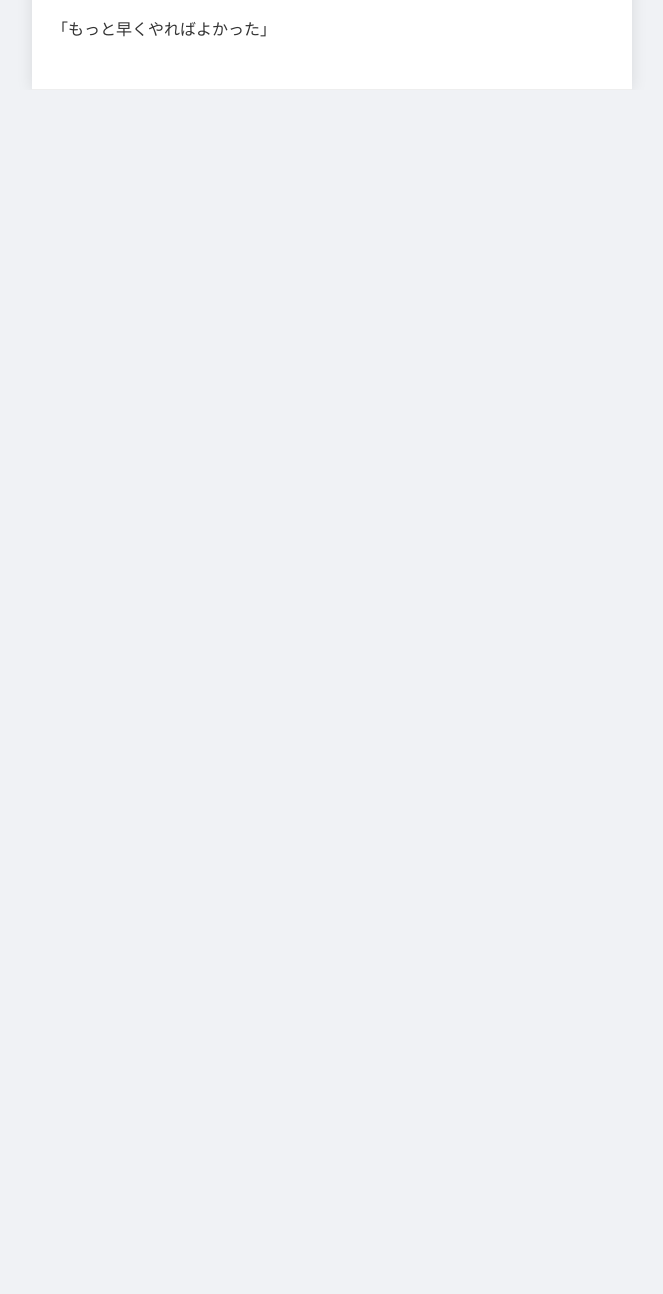
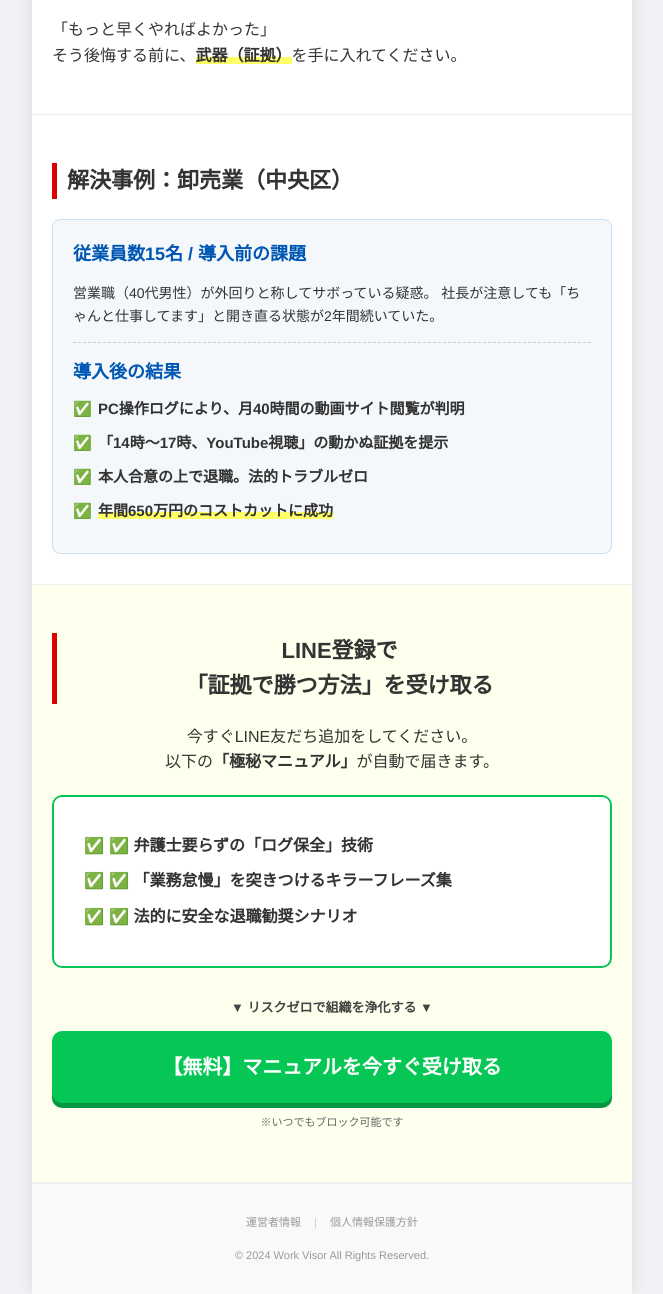
Before and after one commit to terusgrantchester/mitsunari-lp, a plain HTML site: page index.html in a window 1280 px wide. Shown: the part 1224-2518 px from the top of the page, without its empty margins (308-971 px from the left). Before the commit the page ends 1314 px from the top, so only its background shows below. Drawn offline with Linux system fonts and the light colour scheme.

Commit message:
Update index.html

```diff
--- a/index.html
+++ b/index.html
@@ -99,4 +99,63 @@
             放置すればするほど、<br>あなたの会社の利益は食い潰されます。
         </div>
         <p>
-            「もっと早くやればよかった」<br
+            「もっと早くやればよかった」<br>
+            そう後悔する前に、<span class="marker">武器（証拠）</span>を手に入れてください。
+        </p>
+    </div>
+
+    <div class="section">
+        <h2>解決事例：卸売業（中央区）</h2>
+        <div class="case-study">
+            <span class="case-title">従業員数15名 / 導入前の課題</span>
+            <p style="font-size: 14px;">
+                営業職（40代男性）が外回りと称してサボっている疑惑。
+                社長が注意しても「ちゃんと仕事してます」と開き直る状態が2年間続いていた。
+            </p>
+            <hr style="border:0; border-top:1px dashed #ccc; margin:15px 0;">
+            <span class="case-title red">導入後の結果</span>
+            <ul class="check-list" style="padding:0; margin:0; font-size:15px;">
+                <li>PC操作ログにより、月40時間の動画サイト閲覧が判明</li>
+                <li>「14時〜17時、YouTube視聴」の動かぬ証拠を提示</li>
+                <li>本人合意の上で退職。法的トラブルゼロ</li>
+                <li><span class="marker">年間650万円のコストカットに成功</span></li>
+            </ul>
+        </div>
+    </div>
+
+    <div class="section" style="background: #ffffed;">
+        <h2 class="center">LINE登録で<br>「証拠で勝つ方法」を受け取る</h2>
+        <p class="center">
+            今すぐLINE友だち追加をしてください。<br>
+            以下の<strong>「極秘マニュアル」</strong>が自動で届きます。
+        </p>
+
+        <div style="background:#fff; padding:20px; border:2px solid #06c755; border-radius:10px; margin-top:20px;">
+            <ul class="check-list" style="padding-left:10px;">
+                <li>✅ <strong>弁護士要らずの「ログ保全」技術</strong></li>
+                <li>✅ <strong>「業務怠慢」を突きつけるキラーフレーズ集</strong></li>
+                <li>✅ <strong>法的に安全な退職勧奨シナリオ</strong></li>
+            </ul>
+        </div>
+
+        <div class="btn-area" style="background:transparent; padding:0; margin-top:30px;">
+            <p class="micro-copy red">▼ リスクゼロで組織を浄化する ▼</p>
+            <a href="https://lin.ee/BZg9fZK" class="btn" onclick="fbq('track', 'Lead');">
+                【無料】マニュアルを今すぐ受け取る
+            </a>
+            <p style="font-size: 11px; color: #666;">※いつでもブロック可能です</p>
+        </div>
+    </div>
+
+<footer style="background-color: #f9f9f9; color: #999; padding: 30px 20px; text-align: center; font-size: 11px; border-top: 1px solid #eee; margin-top: 0;">
+    <div style="margin-bottom: 15px;">
+        <a href="https://ncinc.jp/company/profile/" target="_blank" style="color: #999; text-decoration: none; margin: 0 10px;">運営者情報</a>
+        <span style="color: #ccc;">|</span>
+        <a href="https://ncinc.jp/wp-content/uploads/2025/05/privacy_policy.pdf" target="_blank" style="color: #999; text-decoration: none; margin: 0 10px;">個人情報保護方針</a>
+    </div>
+    <p style="margin: 0;">&copy; 2024 Work Visor All Rights Reserved.</p>
+</footer>
+</div>
+
+</body>
+</html>
```
